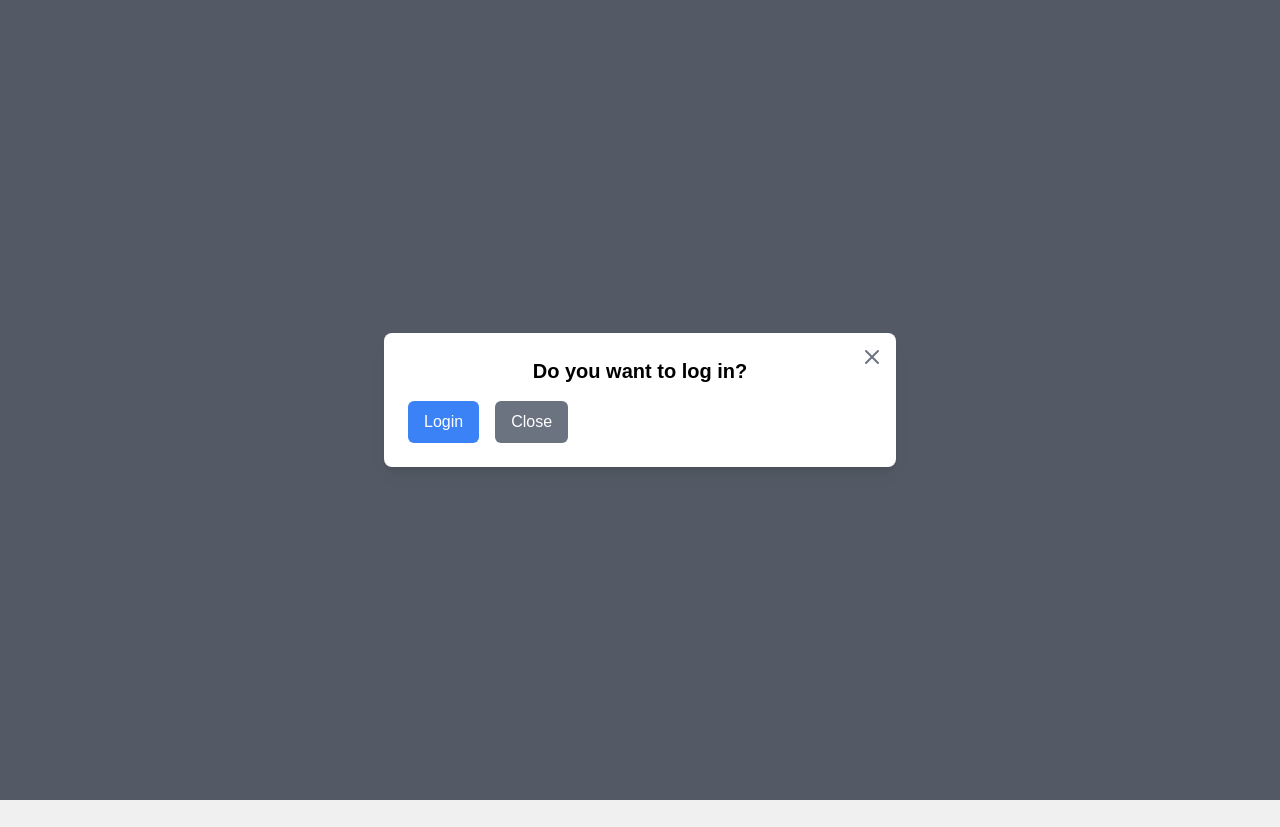
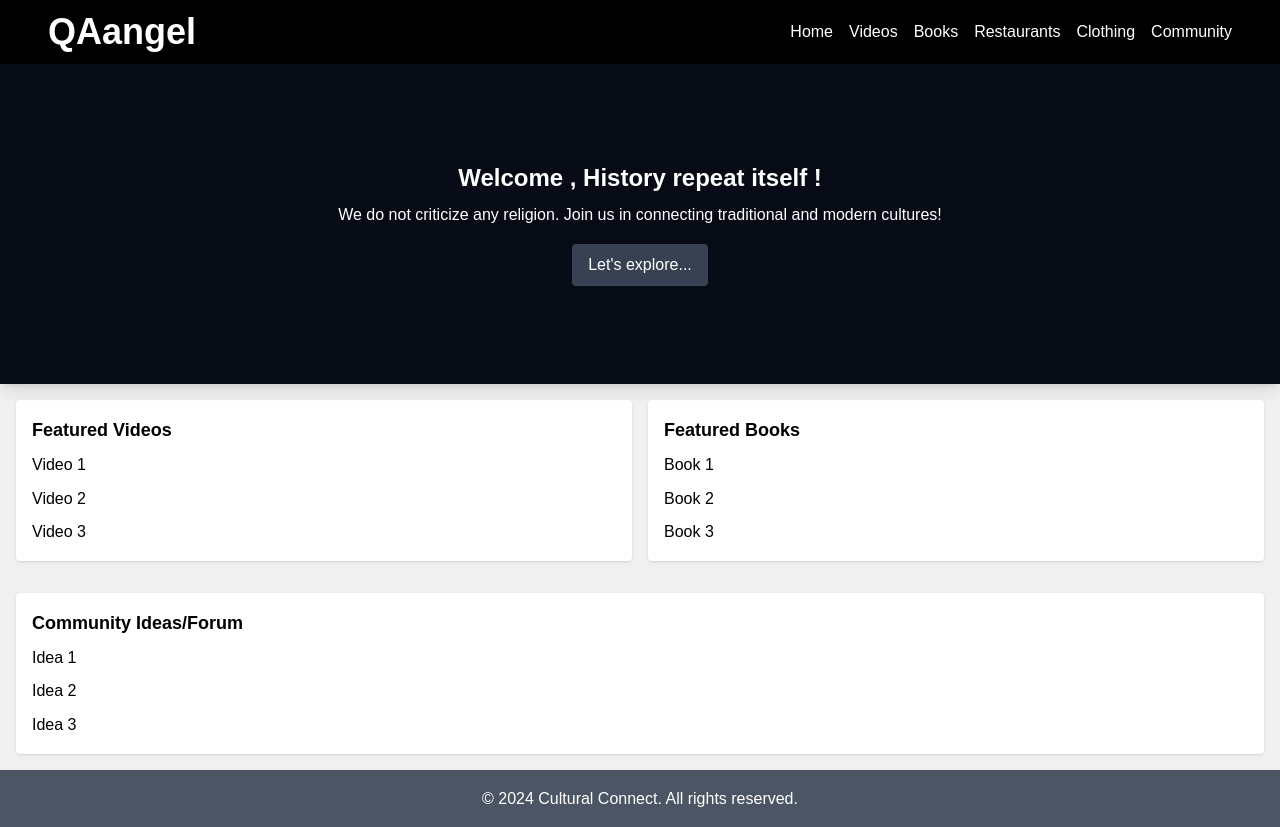
Before and after one commit to Aray309/next-js-fullstack, a Next.js app: page / in a window 1280 px wide. Before the commit the page ends 800 px from the top, so only its background shows below. Built offline with nearby package versions, Linux system fonts and the light colour scheme.

Commit message:
Added the dashboard UI

```diff
--- a/src/app/page.tsx
+++ b/src/app/page.tsx
@@ -18,8 +18,94 @@ export default function Home() {
     setShowPopup(false);
   };
   return (
-    <main className="flex min-h-screen flex-col items-center justify-between p-24">
-      {showPopup && <PopupDialog onClose={handleClosePopup} />}
-    </main>
+    <div className="flex flex-col min-h-screen">
+      {/* Header */}
+      <header className="bg-black text-white p-4">
+        <div className="max-w-7xl mx-auto px-4 sm:px-6 lg:px-8">
+          <div className="flex justify-between h-[32px]  items-center">
+            <div className="flex-shrink-0">
+              <h1 className="text-4xl font-bold">QAangel</h1>
+            </div>
+            <div className="hidden md:flex md:space-x-4 ml-auto">
+              <a href="#" className="hover:underline">
+                Home
+              </a>
+              <a href="#" className="hover:underline">
+                Videos
+              </a>
+              <a href="#" className="hover:underline">
+                Books
+              </a>
+              <a href="#" className="hover:underline">
+                Restaurants
+              </a>
+              <a href="#" className="hover:underline">
+                Clothing
+              </a>
+              <a href="#" className="hover:underline">
+                Community
+              </a>
+            </div>
+          </div>
+        </div>
+      </header>
+
+      {/* Hero Section */}
+      <section className="bg-slate-900 relative w-full h-[40vh] overflow-hidden shadow-lg">
+        <div className="relative z-10 flex flex-col items-center justify-center h-full bg-black bg-opacity-50">
+          <h4 className="text-2xl text-white font-semibold text-center">
+            Welcome , History repeat itself !
+          </h4>
+          <p className="mt-2 text-white text-center">
+            We do not criticize any religion. Join us in connecting traditional
+            and modern cultures!
+          </p>
+          <button className="mt-4 bg-gray-700 text-white py-2 px-4 rounded">
+            Let's explore...
+          </button>
+        </div>
+      </section>
+
+      {/* Featured Sections */}
+      <div className="flex flex-col md:flex-row md:space-x-4 p-4">
+        {/* Featured Videos */}
+        <div className="flex-1 bg-white p-4 rounded shadow mb-4 md:mb-0">
+          <h3 className="font-semibold text-lg">Featured Videos</h3>
+          <ul className="mt-2">
+            <li className="mt-2">Video 1</li>
+            <li className="mt-2">Video 2</li>
+            <li className="mt-2">Video 3</li>
+          </ul>
+        </div>
+
+        {/* Featured Books */}
+        <div className="flex-1 bg-white p-4 rounded shadow">
+          <h3 className="font-semibold text-lg">Featured Books</h3>
+          <ul className="mt-2">
+            <li className="mt-2">Book 1</li>
+            <li className="mt-2">Book 2</li>
+            <li className="mt-2">Book 3</li>
+          </ul>
+        </div>
+      </div>
+
+      {/* Community Ideas/Forum Section */}
+      <div className="bg-white p-4 rounded shadow m-4">
+        <h3 className="font-semibold text-lg">Community Ideas/Forum</h3>
+        <ul className="mt-2">
+          <li className="mt-2">Idea 1</li>
+          <li className="mt-2">Idea 2</li>
+          <li className="mt-2">Idea 3</li>
+        </ul>
+      </div>
+
+      {/* Footer */}
+      <footer className="bg-gray-600 text-white text-center p-4 mt-auto">
+        <p>&copy; 2024 Cultural Connect. All rights reserved.</p>
+      </footer>
+    </div>
   );
+  // <main className="flex min-h-screen flex-col items-center justify-between p-24">
+  //   {showPopup && <PopupDialog onClose={handleClosePopup} />}
+  // </main>
 }
```
